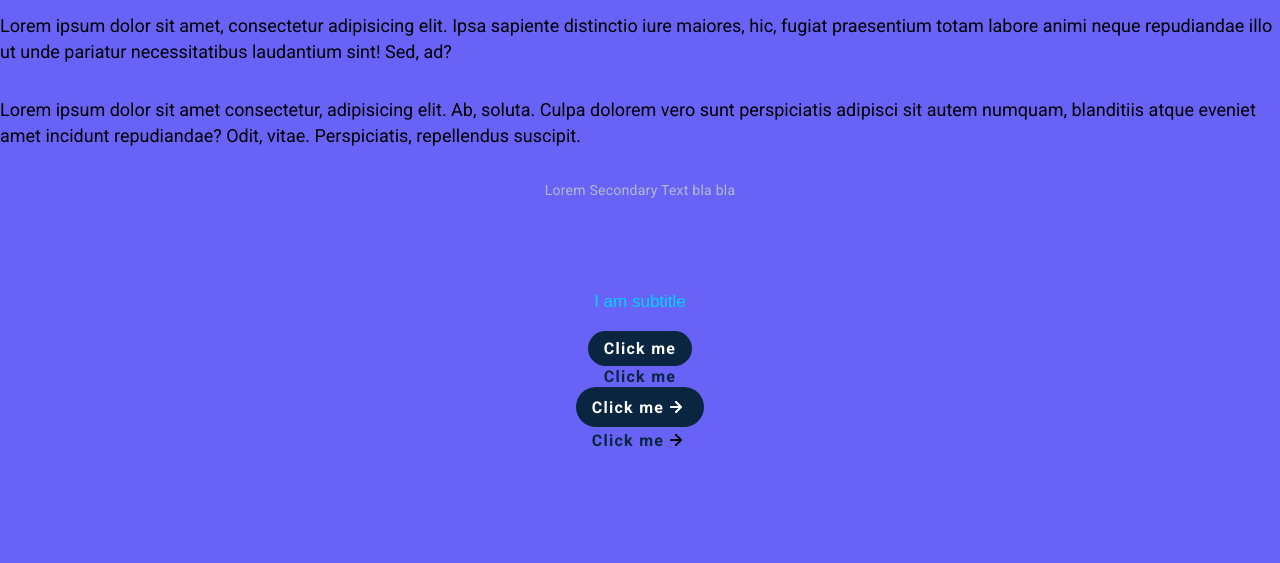
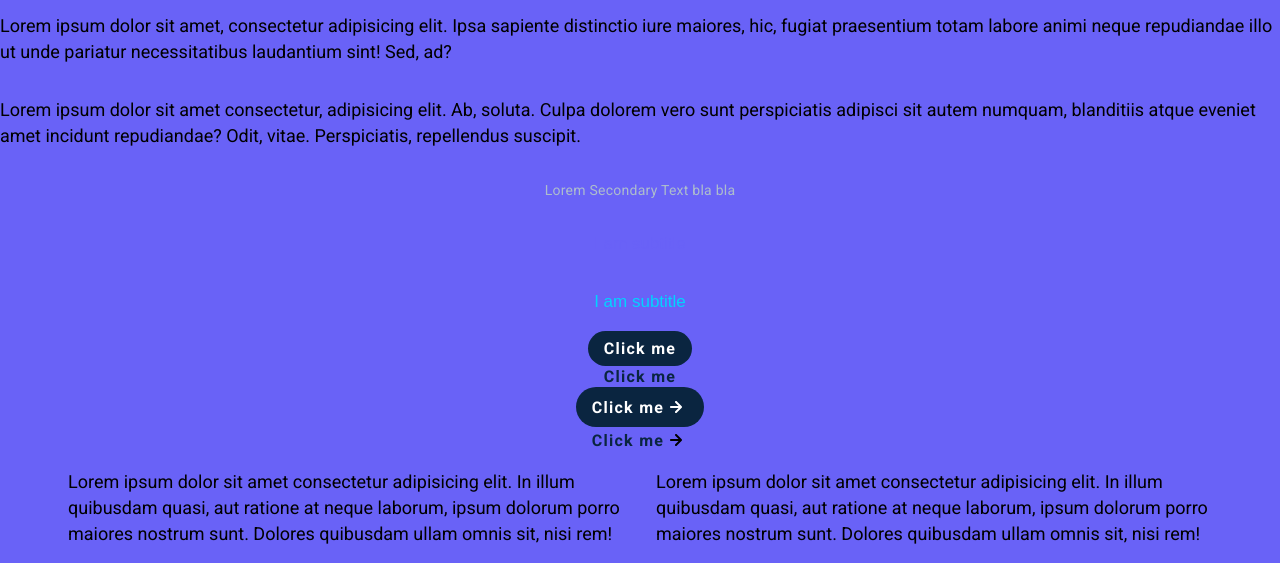
Before and after one commit to nusnk/Swipe-Project, a plain HTML site: page index.html in a window 1280 px wide. Shown: the part 404-967 px from the top of the page. Before the commit the page ends 857 px from the top, so only its background shows below. Drawn offline with Linux system fonts and the light colour scheme; a web font is replaced by a local one.

Commit message:
Defined two column layout classes

```diff
--- a/index.css
+++ b/index.css
@@ -127,6 +127,41 @@ p {
     margin: var(--spacing-md) 0;
 }
 
+/* Layout styles */
+.section-container {
+    width: 100%;
+    max-width: var(--standard-width);
+}
+
+.two-column {
+    width: 100%;
+    display: flex;
+    flex-direction: row;
+    justify-content: center;
+    align-items: flex-start;
+    box-sizing: border-box;
+}
+
+.two-column > .col-left {
+    width: 50%;
+    box-sizing: border-box;
+    padding: 0 var(--spacing-md) 0 0;
+    display: flex;
+    flex-direction: column;
+    align-items: start;
+    justify-content: center;
+}
+
+.two-column > .col-right {
+    width: 50%;
+    box-sizing: border-box;
+    padding: 0 0 0 var(--spacing-md);
+    display: flex;
+    flex-direction: column;
+    align-items: start;
+    justify-content: center
+}
+
 .subtitle, .subtitle2 {
     color: var(--purple-1);
     font-family: var(--heading-font);
--- a/index.html
+++ b/index.html
@@ -46,5 +46,16 @@
         Click me
         <img src="assets/arrow-right-dark.svg" alt="">
     </button>
+
+    <div class="section-container">
+        <div class="two-column">
+            <div class="col-left">
+                <p>Lorem ipsum dolor sit amet consectetur adipisicing elit. In illum quibusdam quasi, aut ratione at neque laborum, ipsum dolorum porro maiores nostrum sunt. Dolores quibusdam ullam omnis sit, nisi rem!</p>
+            </div>
+            <div class="col-right">
+                <p>Lorem ipsum dolor sit amet consectetur adipisicing elit. In illum quibusdam quasi, aut ratione at neque laborum, ipsum dolorum porro maiores nostrum sunt. Dolores quibusdam ullam omnis sit, nisi rem!</p>
+            </div>
+        </div>
+    </div>
 </body>
 </html>
```
